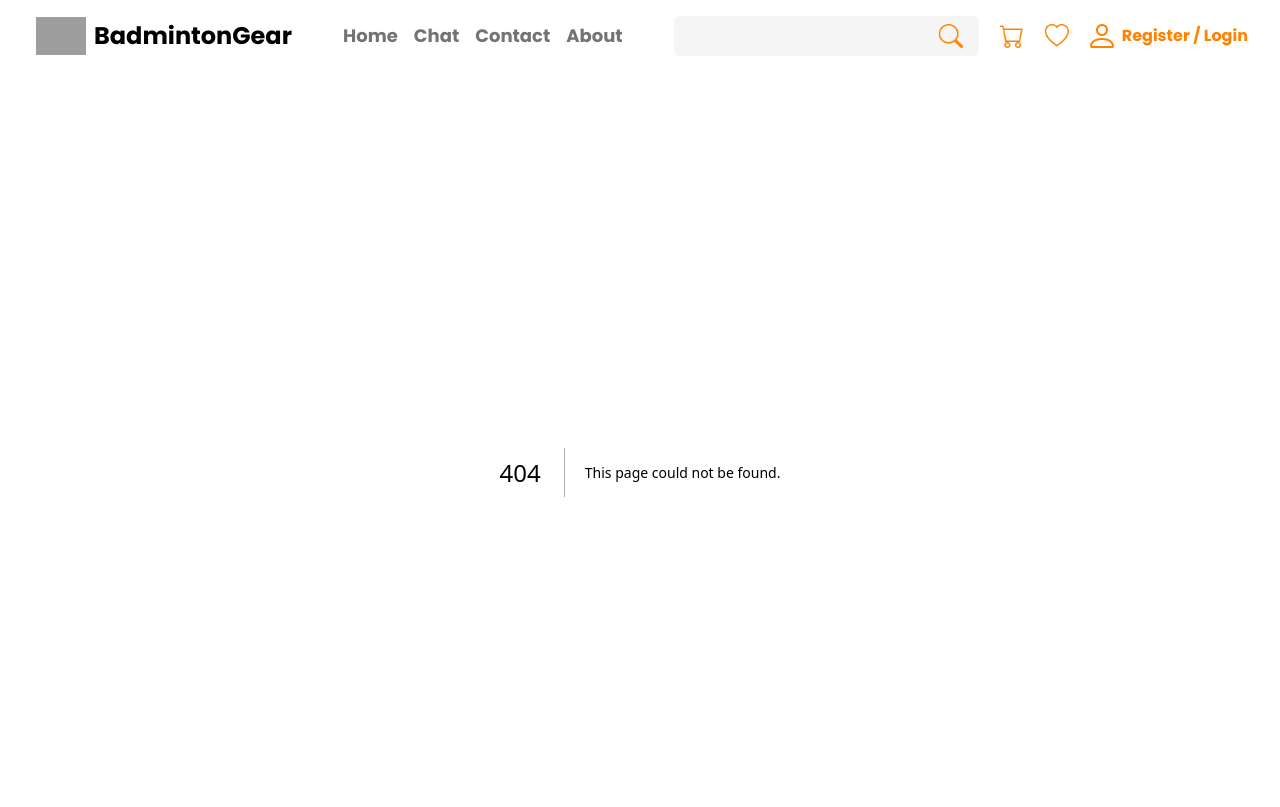
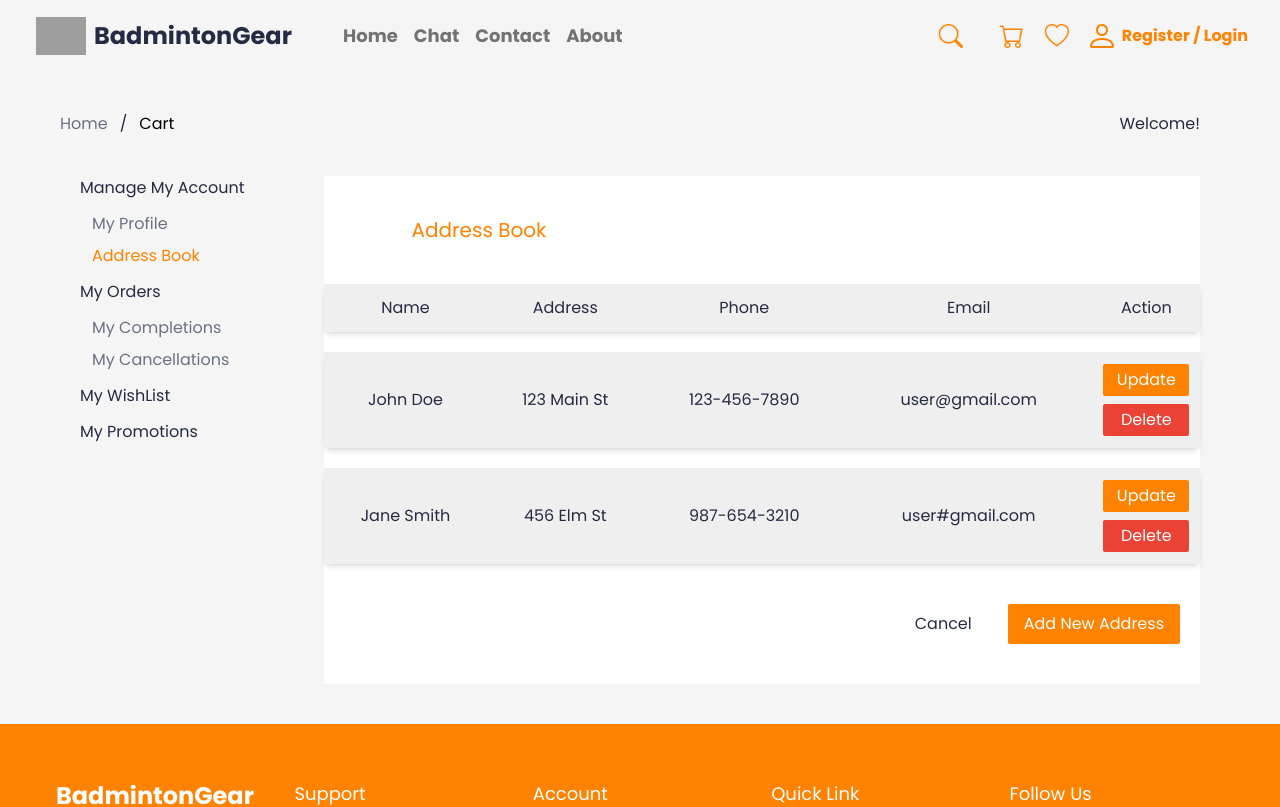
Before and after one commit to ITechIOI/SE113-BadmintonGear-Testing, a Next.js app: page /address in a window 1280 px wide. Before the commit this address had no page. Shown: the top 807 px of the page. Built offline with nearby package versions, Linux system fonts and the light colour scheme; grey boxes are pictures that could not be loaded.

Commit message:
submit address page

```diff
--- a/src/app/account/page.js
+++ b/src/app/account/page.js
@@ -58,9 +58,9 @@ export default function Account() {
                             <input type="text" className='bg-gray-100 rounded-xs p-2' placeholder='New Password'/>
                             <input type="text" className='bg-gray-100 rounded-xs p-2' placeholder='Confirm New Password'/>
                         </div>
-                        <div className='flex justify-end gap-5 items-center mt-5'>
+                        <div className='flex justify-end gap-5 items-center mt-5 mr-5'>
                             <button className='px-4 py-2 rounded-xs'>Cancel</button>
-                            <button className='bg-[#ff8200] text-white px-4 py-2 rounded-xs'>Save Chanegs</button>
+                            <button className='bg-[#ff8200] text-white px-4 py-2 rounded-xs'>Save Changes</button>
                         </div>
                     </div>
 
--- /dev/null
+++ b/src/app/address/page.js
@@ -0,0 +1,69 @@
+"use client"
+import React, { useState, useEffect } from 'react'
+import Cookies from "js-cookie";
+import AddressItem from '@/components/AddressItem';
+
+export default function AddressPage() {
+    const [address, setAddress] = useState([
+        { id: "1", name: "John Doe", address: "123 Main St", phone: "123-456-7890", email: "user@gmail.com" },
+        { id: "2", name: "Jane Smith", address: "456 Elm St", phone: "987-654-3210", email: "user#gmail.com" },
+    ]); // Khởi tạo state cho danh sách địa chỉ
+    const [user, setUser] = useState(null);
+    useEffect(() => {
+        const storedUser = Cookies.get("user"); // Lấy thông tin người dùng từ cookie
+        if (storedUser) {
+            setUser(storedUser); // Nếu có dữ liệu, cập nhật state `user`
+        }
+    }, []);
+    return (
+        <div>
+            <div className='flex justify-between mr-20 mt-10 '>
+                <div id="roadmap" className="flex items-center ml-15">
+                    <a className="text-gray-500" href="/">Home</a>
+                    <label className="ml-3 mr-3">/</label>
+                    <a className="text-black" href="/cart">Cart</a>
+                </div>
+                <div >Welcome! <span className='text-[#ff8200]'>{user ? `${user.username} !` : ""}</span></div>
+            </div>
+            <div className='mx-20 grid grid-cols-[20%_1fr] gap-5 mt-10'>
+                <div className='flex flex-col gap-3 font-medium' >
+                    <a href='/account'>Manage My Account</a>
+                    <div className='text-gray-500 font-normal ml-3 flex flex-col gap-2'>
+                        <a href='/account' >My Profile</a>
+                        <a href='address' className='text-[#ff8200]'>Address Book</a>
+                    </div>
+                    <a href='/order'>My Orders</a>
+                    <div className='text-gray-500 font-normal ml-3 flex flex-col gap-2'>
+                        <a href='/completion'>My Completions</a>
+                        <a href='/cancellation'>My Cancellations</a>
+                    </div>
+                    <a href='/wishlist'>My WishList</a>
+                    <a href='/promotion'>My Promotions</a>
+                </div>
+                <div className='w-full bg-white pb-10'>
+                    <p className='text-[#ff8200] text-xl mt-10 w-4/5 mx-auto'>Address Book</p>
+
+                    <table className='w-full mt-5 border-separate border-spacing-y-5'>
+                        <thead>
+                            <tr className='bg-[#efefef] shadow-md rounded-md'>
+                                <th className='font-medium py-3'>Name</th>
+                                <th className='font-medium'>Address</th>
+                                <th className='font-medium'>Phone</th>
+                                <th className='font-medium'>Email</th>
+                                <th className='font-medium'>Action</th>
+                            </tr>
+                        </thead>
+                        <tbody className='w-full text-center'>
+                            {address.map((item) =>
+                                (<AddressItem key={item.id} item={item} />))}
+                        </tbody>
+                    </table>
+                    <div className='flex justify-end gap-5 items-center mt-5 mr-5'>
+                        <button className='px-4 py-2 rounded-xs'>Cancel</button>
+                        <button className='bg-[#ff8200] text-white px-4 py-2 rounded-xs'>Add New Address</button>
+                    </div>
+                </div>
+            </div>
+        </div>
+    )
+}
--- /dev/null
+++ b/src/components/AddressItem.js
@@ -0,0 +1,18 @@
+import React from 'react'
+
+export default function AddressItem(item) {
+    return (
+        <tr className='bg-[#efefef] shadow-md rounded-md'>
+            <td>{item.item.name}</td>
+            <td>{item.item.address}</td>
+            <td>{item.item.phone}</td>
+            <td>{item.item.email}</td>
+            <td>
+                <div className='flex flex-col gap-2 justify-center items-center py-3'>
+                    <button className='bg-[#ff8200] text-white rounded-xs w-4/5 mx-auto py-1'>Update</button>
+                    <button className='bg-[#EA4335] text-white w-4/5 mx-auto py-1 rounded-xs'>Delete</button>
+                </div>
+            </td>
+        </tr>
+    )
+}
```
